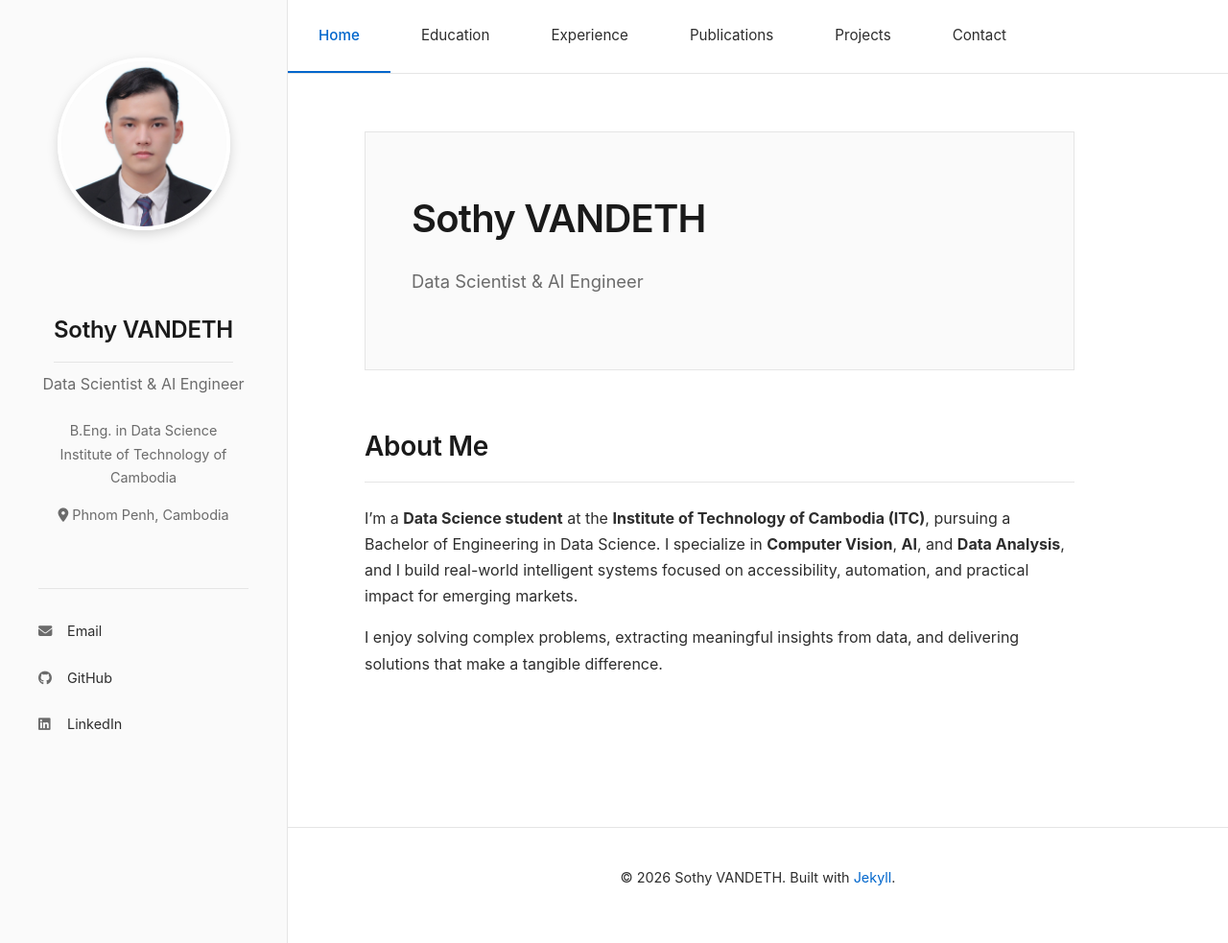
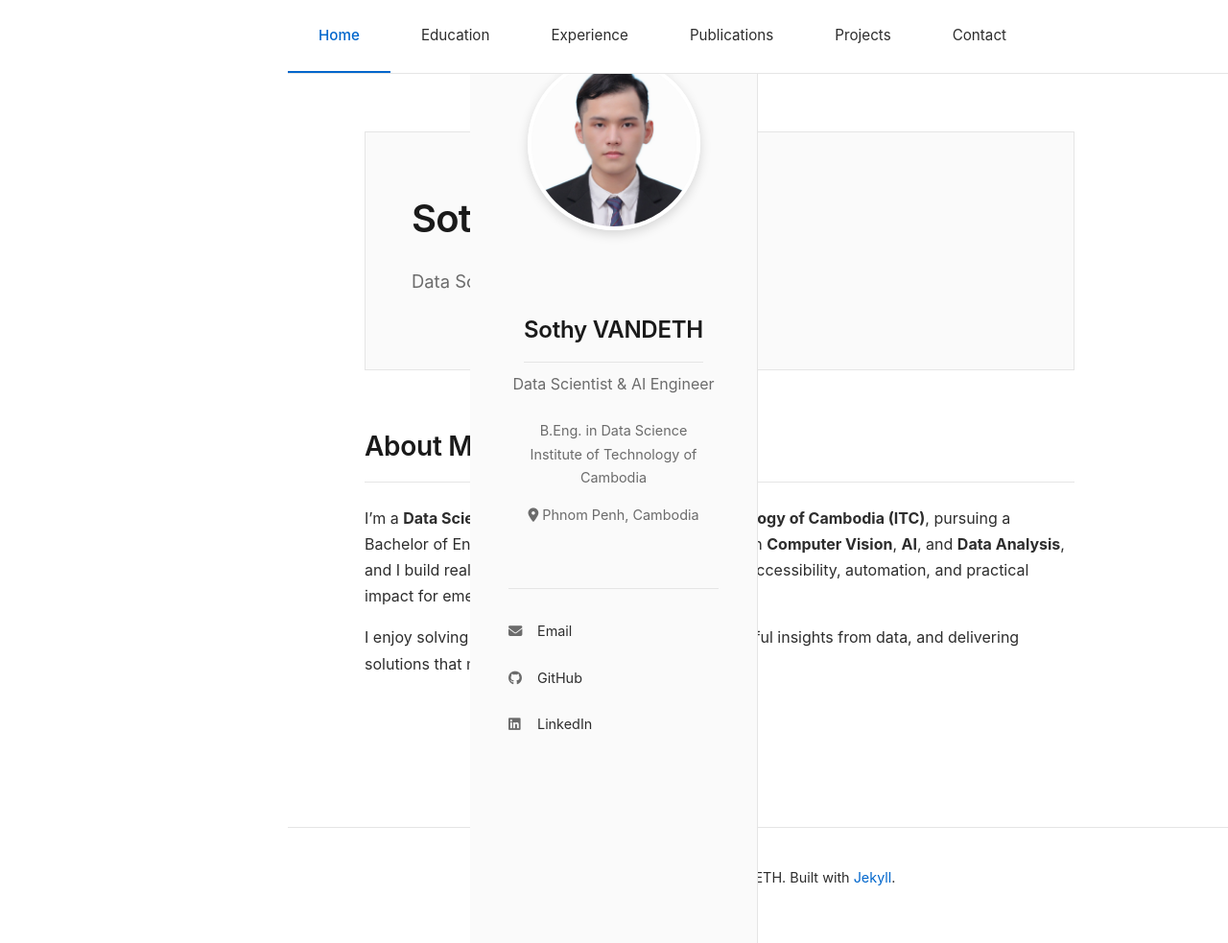
Before and after one commit to sothy8/sothy8.github.io, a Jekyll site: the page built from index.md, in a window 1280 px wide and 983 px high. Shown: the whole window at 96% size. Built offline with Jekyll 4.4.1, drawn with Linux system fonts in a browser that asks for light colours.

Commit message:
Fix page

```diff
--- a/assets/css/style.css
+++ b/assets/css/style.css
@@ -27,6 +27,7 @@ body {
 
 .container {
   display: flex;
+  justify-content: center;
   min-height: 100vh;
 }
 
```
Also changed, not shown: 1 other file.
